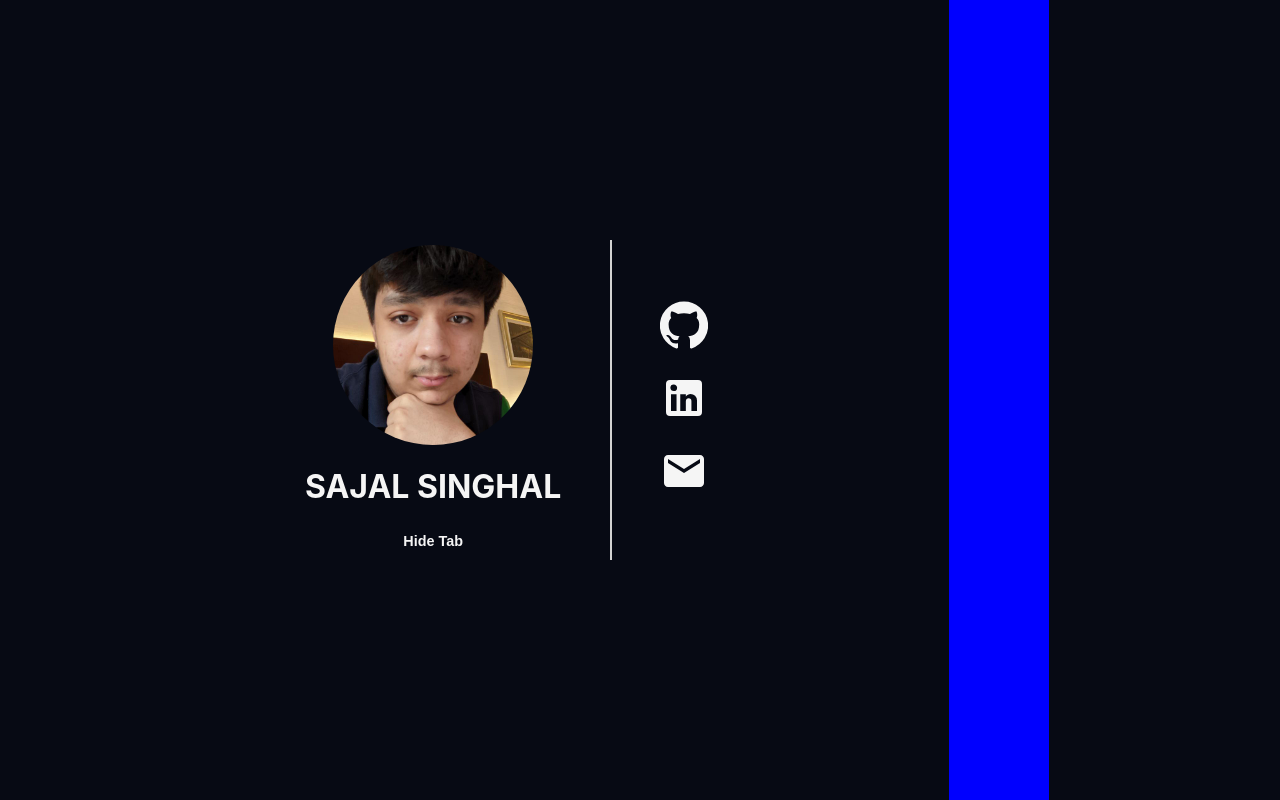
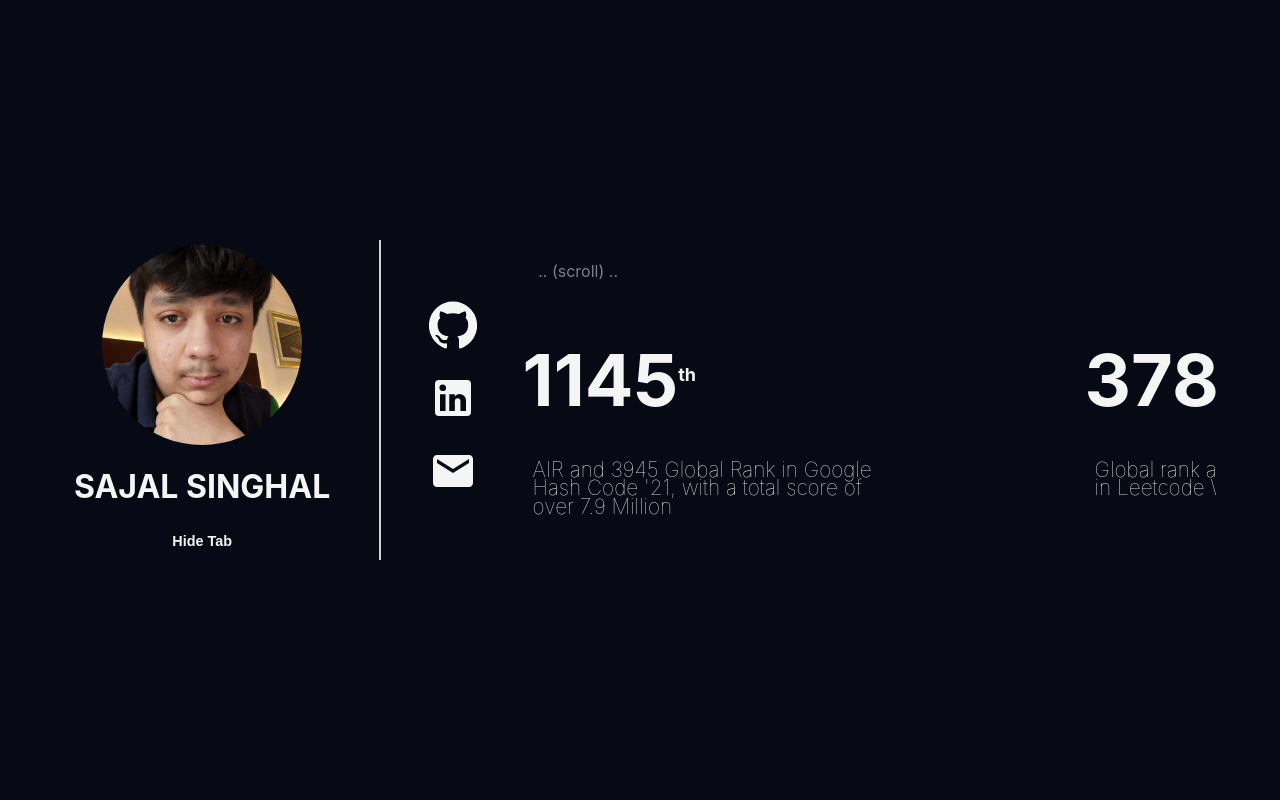
Before and after one commit to SSReal/Minimalist-Portfolio, a React (Create React App) app: page / in a window 1280 px wide. Both pictures are taken after a click on the button "Achievements". Built offline with nearby package versions, Linux system fonts and the light colour scheme.

Commit message:
create Achievements tab

```diff
--- a/src/App.js
+++ b/src/App.js
@@ -7,6 +7,7 @@ import EmailIcon from '@material-ui/icons/Email';
 import { useState } from "react";
 import Projects from "./components/Projects";
 import Skills from "./components/Skills";
+import Achievements from "./components/Achievements";
 
 function App() {
   const [tab, setTab] = useState(0);
@@ -27,9 +28,9 @@ function App() {
         </Section>
         <SeperatorLine />
         <Section>
-            <a href="https://github.com/SSReal" target = "_blank"><GitHubIcon style = {iconStyle}/></a>
-            <a href="https://linkedin.com/in/sajalsinghal1" target = "_blank"><LinkedInIcon style = {iconStyle}/></a>
-            <a href="mailto:sajal.singhal1@gmail.com" target = "_blank"><EmailIcon style = {iconStyle}/></a>
+            <a href="https://github.com/SSReal" target = "_blank" rel = "noreferrer"><GitHubIcon style = {iconStyle}/></a>
+            <a href="https://linkedin.com/in/sajalsinghal1" target = "_blank" rel = "noreferrer"><LinkedInIcon style = {iconStyle}/></a>
+            <a href="mailto:sajal.singhal1@gmail.com" target = "_blank" rel = "noreferrer"><EmailIcon style = {iconStyle}/></a>
         </Section>
       </SocialInfo>
       {(tab === 1)&&<Projects />}
@@ -112,9 +113,10 @@ const ProfilePic = styled.img`
   border-radius: 50%;
 `;
 
-const Achievements = styled.div`
-  background-color: blue;
-  width: 100px;
-  height: 100%;
-`;
+// const Achievements = styled.div`
+//   background-color: blue;
+//   width: 100px;
+//   height: 100%;
+// `;
+
 export default App;
--- /dev/null
+++ b/src/components/Achievement.js
@@ -0,0 +1,57 @@
+import {useState} from "react";
+import styled from "styled-components";
+
+
+export default function Achievement(props) {
+    const [toggle, setToggle] = useState(true);
+    const pressToggle = () => {
+        if(toggle) {
+            setToggle(false);
+        }
+        else {
+            setToggle(true);
+        }
+    }
+    return (
+        <AchSection>
+            <h1 onClick = {pressToggle}>{props.info.rank}<sup><span className="very-small">th</span></sup></h1>
+            {
+                (toggle) &&
+                <HiddenInfo>
+                    {props.info.description}
+                </HiddenInfo>
+            }
+        </AchSection>
+    )
+}
+
+const AchSection = styled.div`
+min-width: 175px;
+margin: 10px;
+margin-right: 15vw;
+font-size: 1.3rem;
+line-height: 0.9;
+font-weight: 100;
+>h1 {
+    font-size:4.5rem;
+}
+`;
+
+const HiddenInfo = styled.div`
+margin-left: 10px;
+display:flex;
+flex-direction: row;
+max-width: 350px;
+overflow-y: auto;
+flex-wrap: wrap;
+>a {
+    text-decoration: none;
+    color: inherit;
+    font-weight: bolder;
+    font-size: 0.75rem;
+}
+>p {
+    margin: 5px;
+    margin-right: 15px;
+}
+`;
--- /dev/null
+++ b/src/components/Achievements.js
@@ -0,0 +1,46 @@
+import styled from "styled-components"
+import Achievement from "./Achievement"
+
+const achs = [
+    {
+        rank: 1145,
+        description: "AIR and 3945 Global Rank in Google Hash Code '21, with a total score of over 7.9 Million"
+    },
+    {
+        rank: 3782,
+        description: "Global rank and achieved 1536 rating in Leetcode Weekly Contest 251"
+    },
+    {
+        rank: 2671,
+        description: "Global rank and achieved 1566 rating in Codechef June Challenge '21"
+    },
+    {
+        rank: 1059,
+        description: "Global rank out of over 1 Lakh participants in Code Gladiators '21"
+    }
+];
+
+
+export default function Achievements(props) {
+    return (
+        <AchDisplay>
+            <p className = {"grey-subtext"}> .. (scroll) ..</p>
+            {
+                achs.map((ach,i) => <Achievement key = {i} info = {ach} />)
+            }
+        </AchDisplay>
+    )
+}
+
+const AchDisplay = styled.div`
+    position: relative;
+    display: flex;
+    flex: 1.5;
+    flex-direction: column;
+    overflow-x: auto;
+    max-height: 45vh;
+    max-width: 70vw;
+    flex-wrap: wrap;
+    margin-left: 2vw;
+    margin-right: 5vw;
+`;
--- a/src/index.css
+++ b/src/index.css
@@ -46,3 +46,8 @@ code {
   margin-top: -1vw;
   margin-left: 2vw;
 }
+
+.very-small {
+  font-size: 0.3em;
+  text-decoration: none;
+}
```
